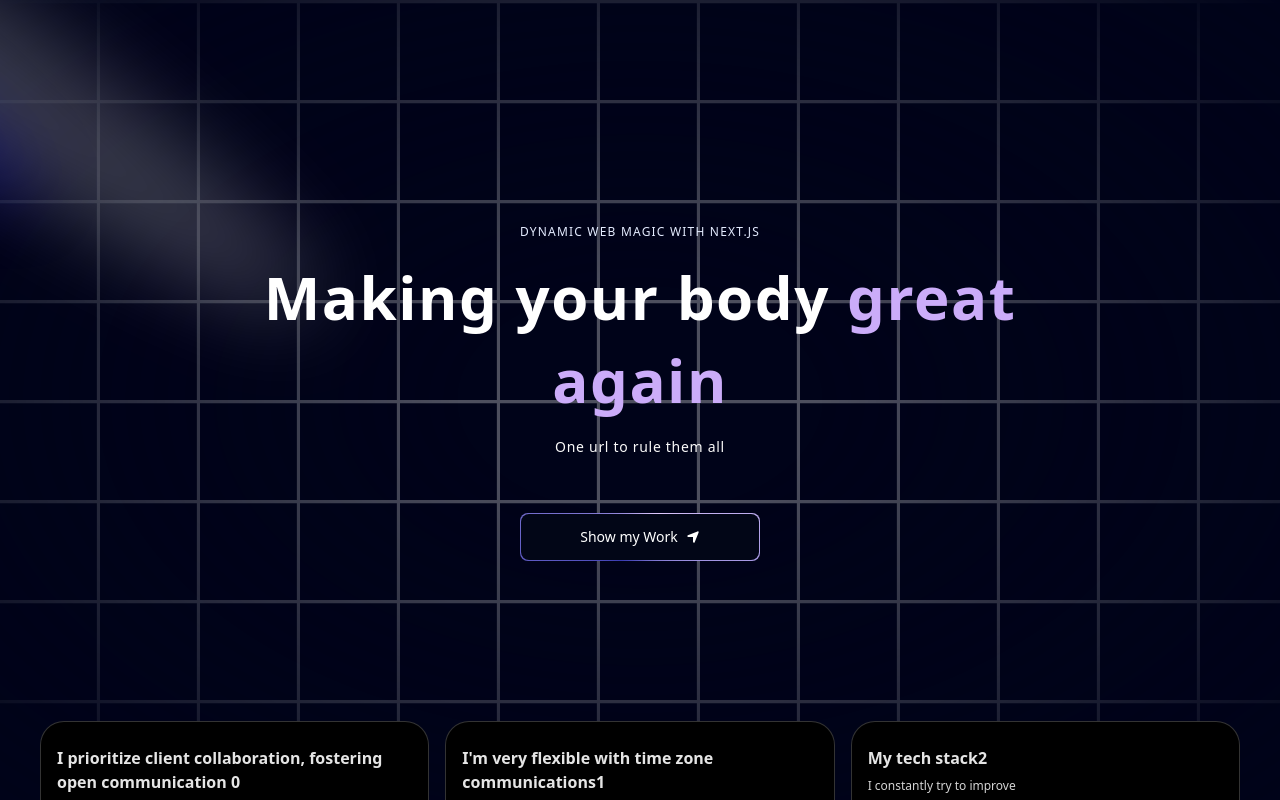
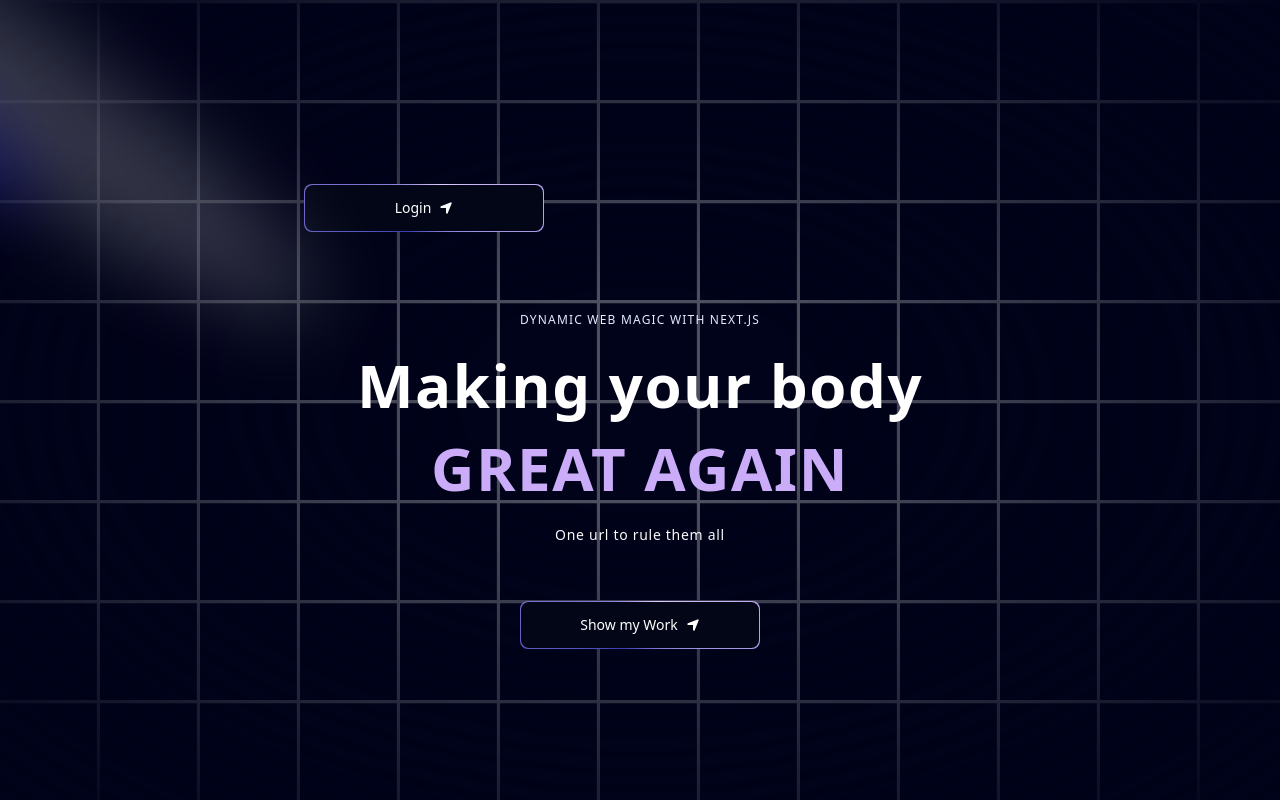
Before and after one commit to sharmahimanshu22/healthsm, a Next.js app: page / in a window 1280 px wide. Shown: the top 800 px of the page. Built offline with nearby package versions, Linux system fonts and the light colour scheme.

Commit message:
First step to adding login functionality

```diff
--- a/package.json
+++ b/package.json
@@ -9,8 +9,10 @@
     "lint": "next lint"
   },
   "dependencies": {
+    "@radix-ui/react-label": "^2.1.0",
+    "@tabler/icons-react": "^3.24.0",
     "clsx": "^2.1.1",
-    "framer-motion": "^11.12.0",
+    "framer-motion": "^11.13.5",
     "mini-svg-data-uri": "^1.4.4",
     "next": "15.0.3",
     "next-themes": "^0.4.3",
--- /dev/null
+++ b/src/app/auth/layout.tsx
@@ -0,0 +1,15 @@
+import { div } from "framer-motion/client";
+
+const AuthLayout = ({
+    children
+}: {
+    children: React.ReactNode
+}) => {
+    return (
+        <div className="h-full flex items-center justify-center bg-sky-500">
+            {children}
+        </div>
+    );
+}
+
+export default AuthLayout;
--- /dev/null
+++ b/src/app/auth/login/page.tsx
@@ -0,0 +1,9 @@
+import { LoginForm } from "@/components/auth/LoginForm";
+
+const LoginPage = () => {
+    return (
+        <LoginForm/>
+    );
+}
+
+export default LoginPage;
--- a/src/app/globals.css
+++ b/src/app/globals.css
@@ -1,6 +1,13 @@
 @tailwind base;
 @tailwind components;
 @tailwind utilities;
+
+html,
+body,
+:root {
+  height : 100%;
+}
+
 
 @layer base {
   :root {
--- a/src/app/page.tsx
+++ b/src/app/page.tsx
@@ -2,6 +2,7 @@
 import { FloatingNav } from "@/components/ui/FloatingNav";
 import { FaHome } from "react-icons/fa";
 import Grid from "@/components/Grid";
+import LoginPage from "./auth/login/page";
 
 
 export default function Home() {
@@ -9,13 +10,15 @@
     <main className="relative bg-black-100 FLEX justify-center items-center flex-col overflow-hidden
     mx-auto sm:px-10 px-5">
       <div className="max-w-7xl w-full">
-        <FloatingNav navItems={[
-          {name:'Home', link: '/', icon:<FaHome /> }
-        ]}/>
+        {/* <FloatingNav navItems={[
+          {name:'Home', link: '/', icon:<FaHome /> },
+          {name:'Login', link: '/auth/login', icon: <FaHome />}
+        ]}/> */}
        <Hero />
        <Grid />
       </div>
     </main>
+
 
   )
 }
--- a/src/components/Hero.tsx
+++ b/src/components/Hero.tsx
@@ -1,11 +1,15 @@
 import { FaLocationArrow } from 'react-icons/fa6'
-import MagicButton from './ui/MagicButton'
+import MagicButton from './ui/SubmitButton'
 import { Spotlight } from './ui/Spotlight'
 import { TextGenerateEffect } from './ui/TextGenerateEffect'
+import { LoginButton } from './auth/LoginButton'
+import SubmitButton from './ui/SubmitButton'
 
 const Hero = () => {
   return (
     <div className="pb-20 pt-36">
+
+
       <div>
         <Spotlight className="-top-40 -left-10 md:-left-32 md:-top-20 h-screen" fill="white"/>
         <Spotlight className="-top-10 -left-full h-[80vh] w-[50w]" fill="purple"/>
@@ -20,6 +24,21 @@
 
       </div>
 
+      <div className = "max-w-[89vw] md:max-w-2xl lg:max-w-[60vw] flex flex-col items-center justify-center">
+      <a href='/auth/login'>
+          <SubmitButton
+              title="Login"
+              icon={<FaLocationArrow />}
+              position={'right'}          />
+      </a>
+      </div>
+
+      {/* <LoginButton>
+      <button className="border text-sm font-medium relative text-center border-neutral-200 dark:border-white/[0.2] text-black dark:text-white px-4 py-2 rounded-full">
+        <span>Login</span>
+        <span className="absolute inset-x-0 w-1/2 mx-auto -bottom-px bg-gradient-to-r from-transparent via-blue-500 to-transparent  h-px" />
+      </button>
+      </LoginButton> */}
 
       <div className="flex justify-center relative my-20 z-10">
       <div className="max-w-[89vw] md:max-w-2xl lg:max-w-[60vw] flex flex-col items-center justify-center">
@@ -29,14 +48,14 @@
 
         <TextGenerateEffect
           className="text-center text-[40px] md:text-5xl lg:text-6xl"
-          words="Making your body great again"
+          words="Making your body GREAT AGAIN"
           />
         <p className="text-center md:tracking-wider mb-4 text-sm md:text-sm lg:text-sm">
           One url to rule them all
         </p>
 
         <a href='about'>
-          <MagicButton
+          <SubmitButton
               title="Show my Work"
               icon={<FaLocationArrow />}
               position={'right'}          />
--- a/src/components/ui/FloatingNav.tsx
+++ b/src/components/ui/FloatingNav.tsx
@@ -72,10 +72,10 @@
             <span className="hidden sm:block text-sm">{navItem.name}</span>
           </Link>
         ))}
-        <button className="border text-sm font-medium relative border-neutral-200 dark:border-white/[0.2] text-black dark:text-white px-4 py-2 rounded-full">
+        {/* <button className="border text-sm font-medium relative border-neutral-200 dark:border-white/[0.2] text-black dark:text-white px-4 py-2 rounded-full">
           <span>Login</span>
           <span className="absolute inset-x-0 w-1/2 mx-auto -bottom-px bg-gradient-to-r from-transparent via-blue-500 to-transparent  h-px" />
-        </button>
+        </button> */}
       </motion.div>
     </AnimatePresence>
   );
--- /dev/null
+++ b/src/components/ui/SubmitButton.tsx
@@ -0,0 +1,25 @@
+import React from 'react'
+
+const SubmitButton = ({
+    title, icon, position, handleClick, otherClasses
+}: {
+    title: string; icon: React.ReactNode; position: string; handleClick?:() => void;
+    otherClasses?:string;
+
+}
+
+) => {
+  return (
+    <button className="relative inline-flex h-12 w-full overflow-hidden rounded-lg p-[1px] md:w-60 md:mt-10">
+    <span className="absolute inset-[-1000%] animate-[spin_2s_linear_infinite] bg-[conic-gradient(from_90deg_at_50%_50%,#E2CBFF_0%,#393BB2_50%,#E2CBFF_100%)]" />
+    <span className={`inline-flex h-full w-full cursor-pointer items-center justify-center rounded-lg bg-slate-950 px-7 text-sm font-medium text-white backdrop-blur-3xl
+    gap-2 ${otherClasses}`}>
+        {position === 'left' && icon}
+        {title}
+        {position === 'right' && icon}
+    </span>
+  </button>
+  )
+}
+
+export default SubmitButton
--- /dev/null
+++ b/src/components/ui/input.tsx
@@ -0,0 +1,61 @@
+// Input component extends from shadcnui - https://ui.shadcn.com/docs/components/input
+"use client";
+import * as React from "react";
+import { cn } from "@/lib/utils";
+import { useMotionTemplate, useMotionValue, motion } from "framer-motion";
+
+export interface InputProps
+  extends React.InputHTMLAttributes<HTMLInputElement> {}
+
+const Input = React.forwardRef<HTMLInputElement, InputProps>(
+  ({ className, type, ...props }, ref) => {
+    const radius = 100; // change this to increase the rdaius of the hover effect
+    const [visible, setVisible] = React.useState(false);
+
+    let mouseX = useMotionValue(0);
+    let mouseY = useMotionValue(0);
+
+    function handleMouseMove({ currentTarget, clientX, clientY }: any) {
+      let { left, top } = currentTarget.getBoundingClientRect();
+
+      mouseX.set(clientX - left);
+      mouseY.set(clientY - top);
+    }
+    return (
+      <motion.div
+        style={{
+          background: useMotionTemplate`
+        radial-gradient(
+          ${visible ? radius + "px" : "0px"} circle at ${mouseX}px ${mouseY}px,
+          var(--blue-500),
+          transparent 80%
+        )
+      `,
+        }}
+        onMouseMove={handleMouseMove}
+        onMouseEnter={() => setVisible(true)}
+        onMouseLeave={() => setVisible(false)}
+        className="p-[2px] rounded-lg transition duration-300 group/input"
+      >
+        <input
+          type={type}
+          className={cn(
+            `flex h-10 w-full border-none bg-gray-50 dark:bg-zinc-800 text-black dark:text-white shadow-input rounded-md px-3 py-2 text-sm  file:border-0 file:bg-transparent
+          file:text-sm file:font-medium placeholder:text-neutral-400 dark:placeholder-text-neutral-600
+          focus-visible:outline-none focus-visible:ring-[2px]  focus-visible:ring-neutral-400 dark:focus-visible:ring-neutral-600
+           disabled:cursor-not-allowed disabled:opacity-50
+           dark:shadow-[0px_0px_1px_1px_var(--neutral-700)]
+           group-hover/input:shadow-none transition duration-400
+           `,
+            className
+          )}
+          ref={ref}
+          {...props}
+        />
+      </motion.div>
+    );
+  }
+);
+Input.displayName = "Input";
+
+export { Input };
--- /dev/null
+++ b/src/components/ui/labels.tsx
@@ -0,0 +1,24 @@
+// Label component extends from shadcnui - https://ui.shadcn.com/docs/components/label
+
+"use client";
+import * as React from "react";
+import * as LabelPrimitive from "@radix-ui/react-label";
+
+import { cn } from "@/lib/utils";
+
+const Label = React.forwardRef<
+  React.ElementRef<typeof LabelPrimitive.Root>,
+  React.ComponentPropsWithoutRef<typeof LabelPrimitive.Root>
+>(({ className, ...props }, ref) => (
+  <LabelPrimitive.Root
+    ref={ref}
+    className={cn(
+      "text-sm font-medium text-black dark:text-white leading-none peer-disabled:cursor-not-allowed peer-disabled:opacity-70",
+      className
+    )}
+    {...props}
+  />
+));
+Label.displayName = LabelPrimitive.Root.displayName;
+
+export { Label };
--- a/tailwind.config.ts
+++ b/tailwind.config.ts
@@ -160,6 +160,9 @@
         scroll:
           "scroll var(--animation-duration, 40s) var(--animation-direction, forwards) linear infinite",
       },
+      boxShadow: {
+        input: `0px 2px 3px -1px rgba(0,0,0,0.1), 0px 1px 0px 0px rgba(25,28,33,0.02), 0px 0px 0px 1px rgba(25,28,33,0.08)`,
+      },
     },
   },
   plugins: [
```
Also changed, not shown: src/lib/utils.ts (line endings or trailing spaces), 1 other file (tests, documents, lock files or other folders).
